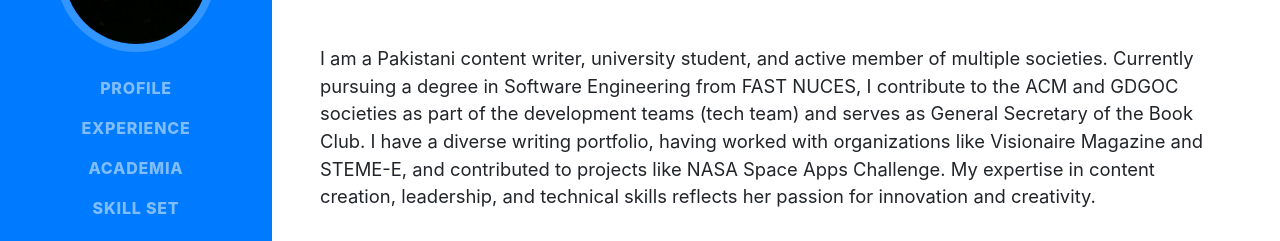
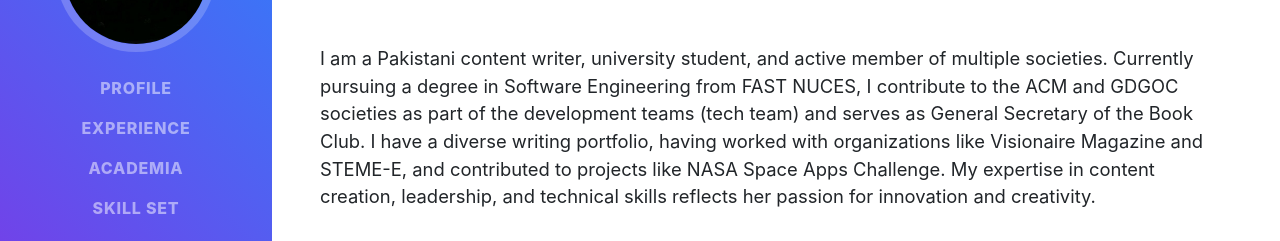
Before and after one commit to Zai-if/Zainab-Iftikhar, a website with bundled scripts: page index.html in a window 1280 px wide. Shown: the part 304-545 px from the top of the page. Built offline with nearby package versions, Linux system fonts and the light colour scheme; a web font is replaced by a local one.

Commit message:
Update resume.css

```diff
--- a/css/resume.css
+++ b/css/resume.css
@@ -155,7 +155,7 @@ section.resume-section .resume-item .resume-date {
 }
 
 .bg-primary {
-  background-color: rgb(0, 0, 0) !important;
+background: linear-gradient(45deg, #8a2be2, #1e90ff);
 }
 
 .text-primary {
```
